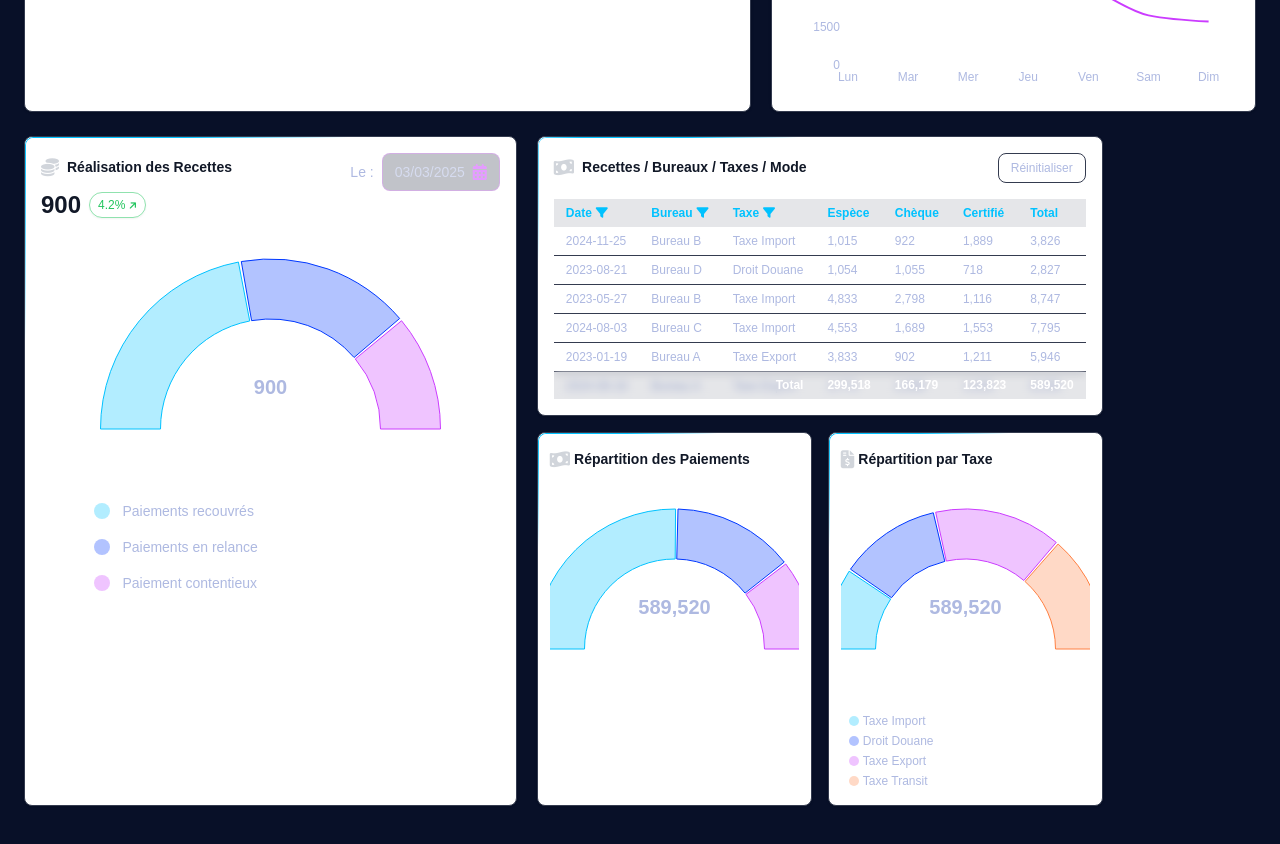
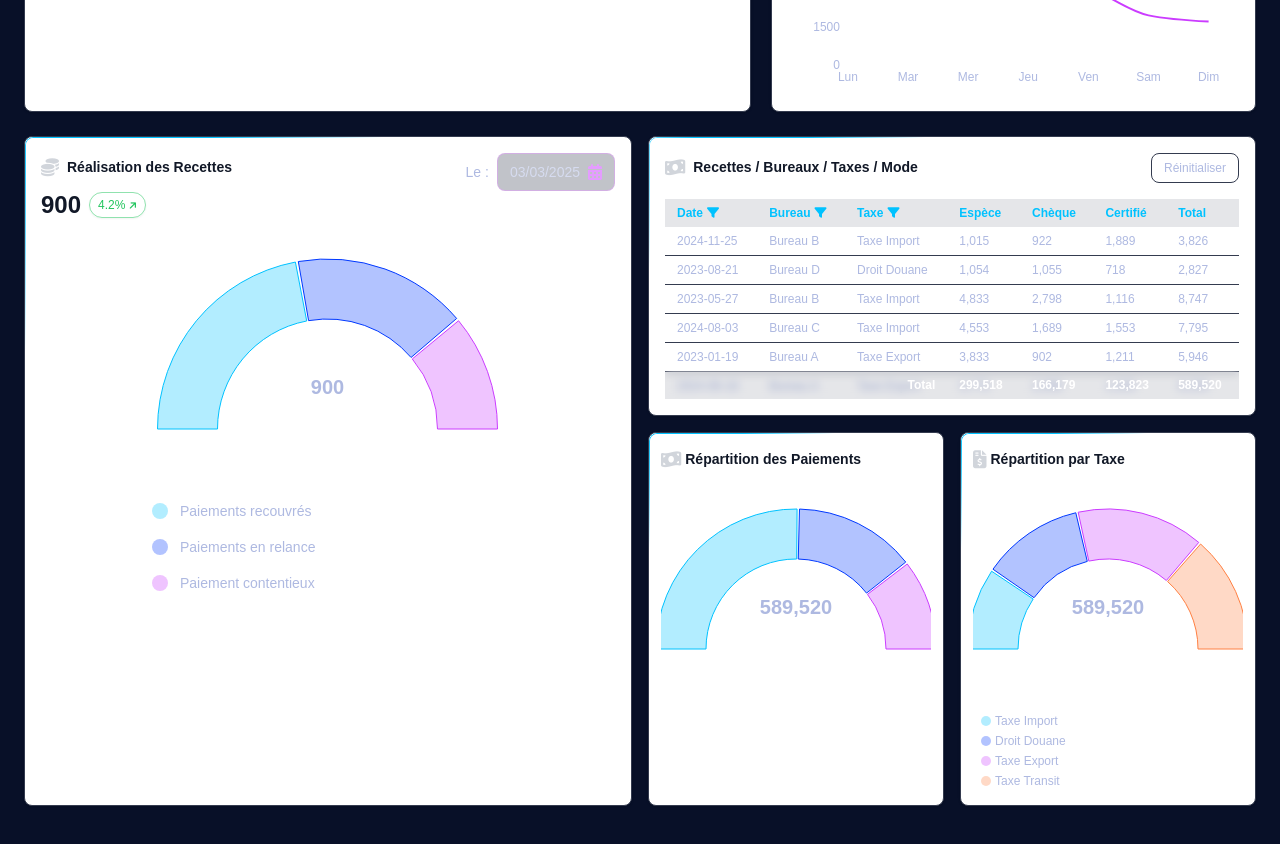
Before and after one commit to Kalixor/djib_2, a React (Vite) app: page / in a window 1280 px wide. Shown: the part 760-1604 px from the top of the page. Built offline with nearby package versions, Linux system fonts and the light colour scheme; a web font is replaced by a local one.

Commit message:
Layouting ok

```diff
--- a/src/components/Dashboard.jsx
+++ b/src/components/Dashboard.jsx
@@ -296,7 +296,7 @@ export default function Dashboard({ filters, setFilters }) {
         </div>
       </div>
 
-      <div className="flex gap-5 mb-6">
+      <div className="grid grid-cols-1 md:grid-cols-2 gap-4 mb-6">
         <PieChartOffice filters={filters} setFilters={setFilters} />
         <PaymentTableCard />
       </div>
--- a/src/components/charts/PieChartOffice.jsx
+++ b/src/components/charts/PieChartOffice.jsx
@@ -73,7 +73,7 @@ export default function PieChartOffice({ filters, setFilters }) {
   }
 
   return (
-    <div className="bg-white dark:bg-card w-[40%] p-4 rounded-lg shadow border border-[#343b4f] transition-all duration-300 relative">
+    <div className="bg-white dark:bg-card w-full p-4 rounded-lg shadow border border-[#343b4f] transition-all duration-300 relative">
       {/* Border gradient */}
       <div className="absolute inset-0 rounded-lg pointer-events-none"
            style={{
```
